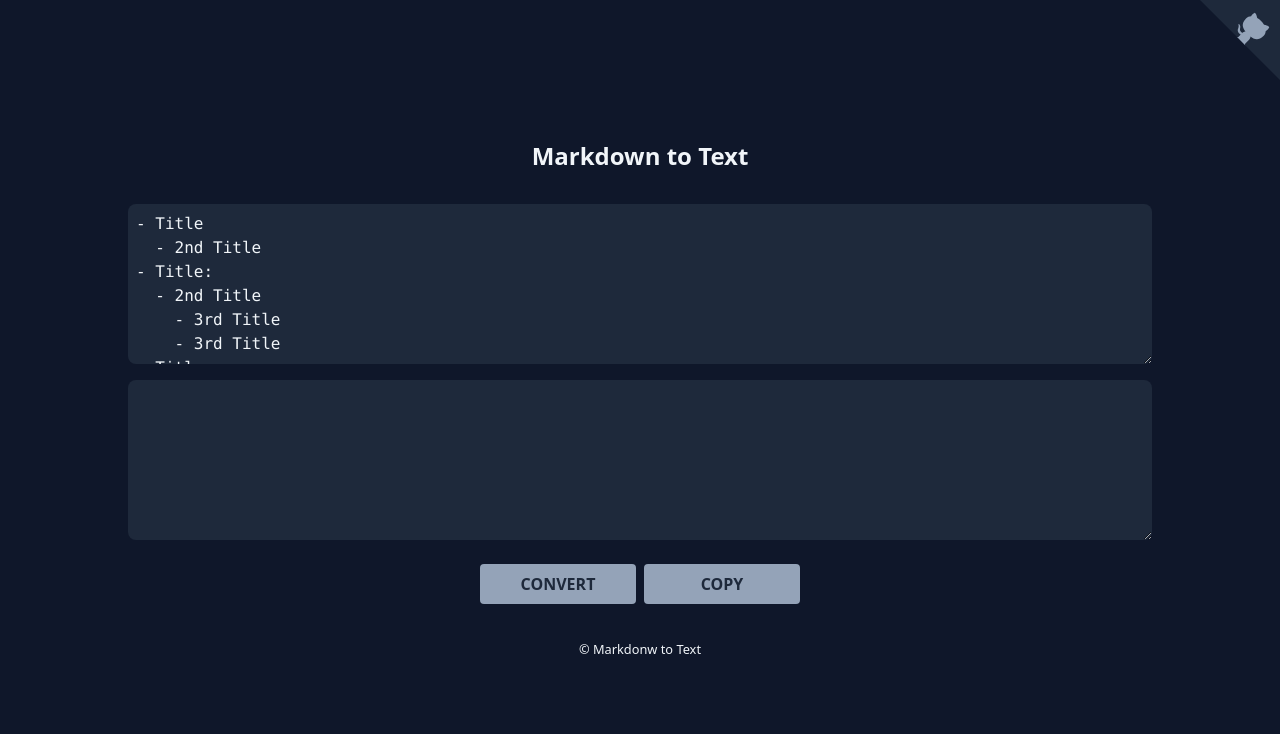
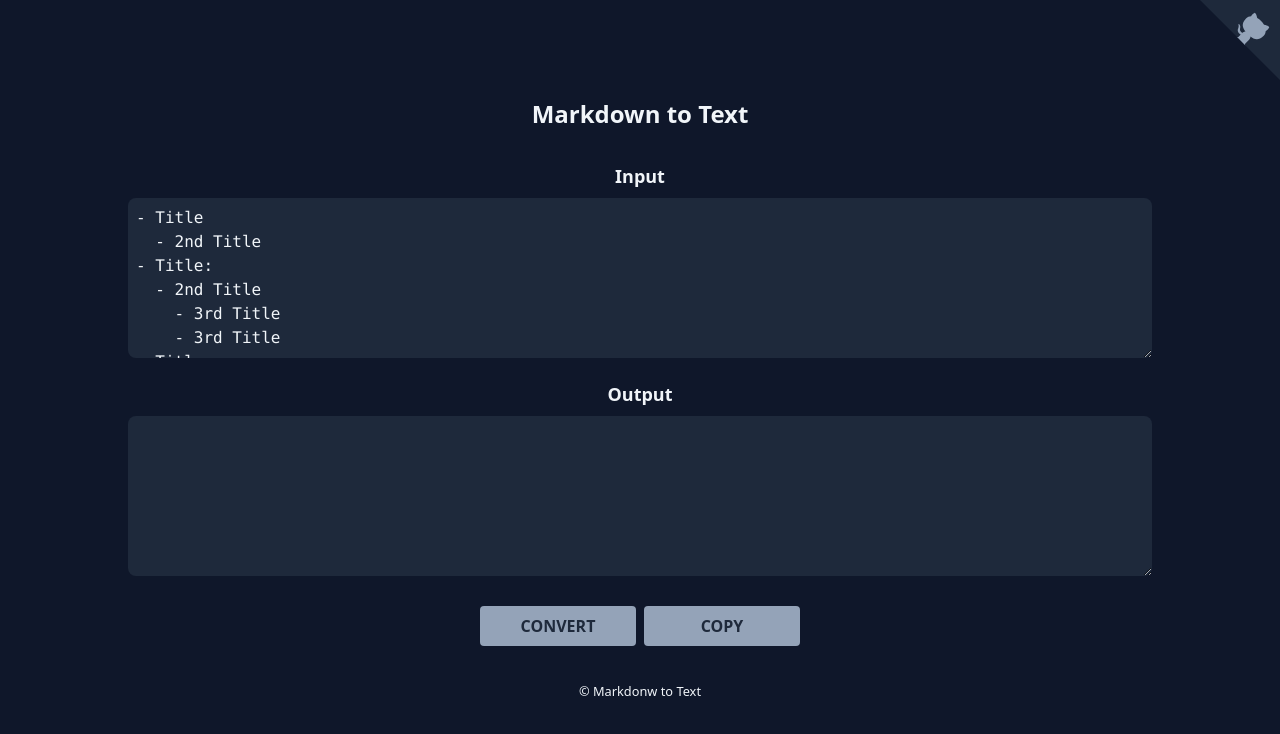
Before and after one commit to pss-aileen/project-markdown-to-text, a website built with Vite: page index.html in a window 1280 px wide. Built offline with nearby package versions, Linux system fonts and the light colour scheme.

Commit message:
add label

```diff
--- a/index.html
+++ b/index.html
@@ -31,7 +31,9 @@
     </header>
     <main class="mt-8">
       <section class="grid grid-rows-2 gap-4 ">
-        <textarea id="input" class="bg-slate-800 p-2 rounded-lg w-full font-mono" rows="6">- Title
+        <label>
+          <div class="text-lg font-bold text-center">Input</div>
+          <textarea id="input" class="bg-slate-800 p-2 rounded-lg w-full font-mono mt-2" rows="6">- Title
   - 2nd Title
 - Title:
   - 2nd Title
@@ -44,7 +46,11 @@
   - 2nd Title
     - 3rd Title
       - 4th Title</textarea>
-        <textarea id="output" class="bg-slate-800 p-2 rounded-lg w-full font-mono" rows="6"></textarea>
+        </label>
+        <label>
+          <div class="text-lg font-bold text-center">Output</div>
+          <textarea id="output" class="bg-slate-800 p-2 rounded-lg w-full font-mono mt-2" rows="6"></textarea>
+        </label>
       </section>
       <nav class="mt-6 text-center grid grid-rows-2 md:grid-rows-1 md:grid-cols-2 gap-2 md:max-w-xs mx-auto">
         <button id="btn-convert" class="bg-slate-400 uppercase py-2 px-8 text-slate-800 font-bold rounded">
```
